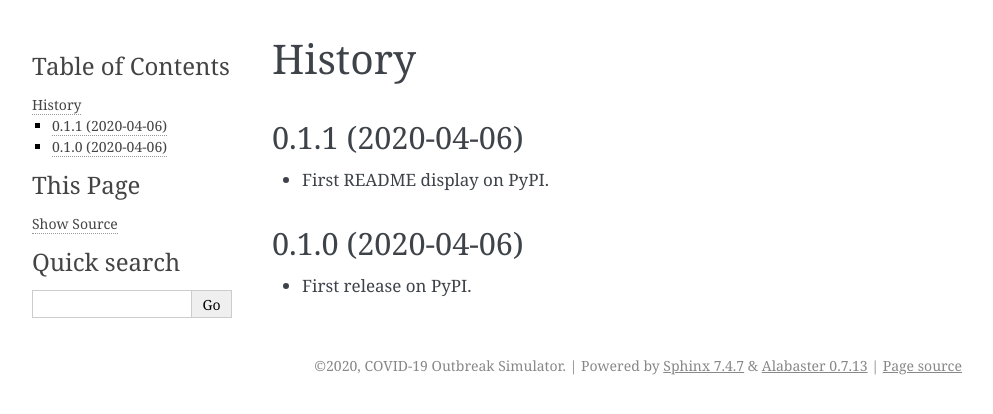
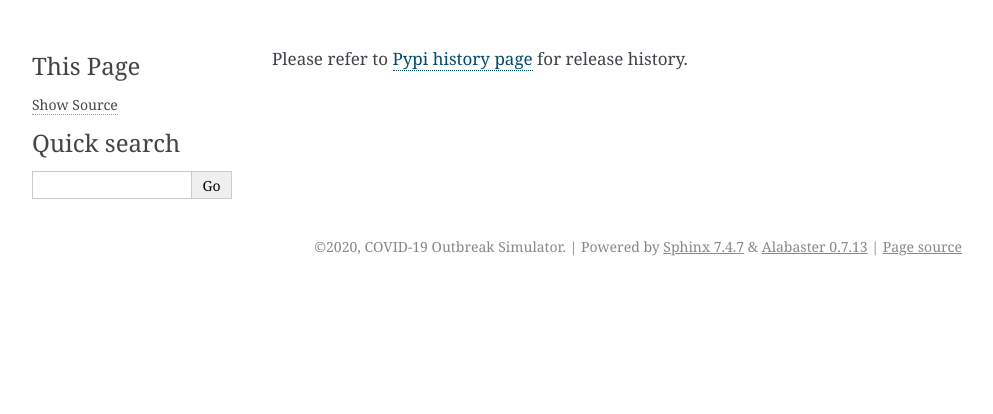
Before and after one commit to ictr/covid19-outbreak-simulator, a Sphinx documentation site: the page built from docs/history.md, in a window 1280 px wide. Shown: the top 414 px of the page, without its empty margins (148-1141 px from the left). Built offline with Sphinx 7.4.7, drawn with Linux system fonts in a browser that asks for light colours; pages that are not in the unit, such as notebooks, are missing from menus.

Commit message:
Update doc

```diff
--- a/HISTORY.rst
+++ /dev/null
@@ -1,14 +0,0 @@
-=======
-History
-=======
-
-
-0.1.1 (2020-04-06)
-------------------
-
-* First README display on PyPI.
-
-0.1.0 (2020-04-06)
-------------------
-
-* First release on PyPI.
--- a/docs/conf.py
+++ b/docs/conf.py
@@ -33,7 +33,7 @@ import covid19_outbreak_simulator
 
 # Add any Sphinx extension module names here, as strings. They can be
 # extensions coming with Sphinx (named 'sphinx.ext.*') or your custom ones.
-extensions = ['sphinx.ext.autodoc', 'sphinx.ext.viewcode']
+extensions = ['sphinx.ext.autodoc', 'sphinx.ext.viewcode', 'm2r']
 
 # Add any paths that contain templates here, relative to this directory.
 templates_path = ['_templates']
@@ -41,7 +41,7 @@ templates_path = ['_templates']
 # The suffix(es) of source filenames.
 # You can specify multiple suffix as a list of string:
 #
-# source_suffix = ['.rst', '.md']
+source_suffix = '.md'
 
 # source_parsers = {
 #     '.md': CommonMarkParser,
--- a/docs/contributing.rst
+++ /dev/null
@@ -1 +0,0 @@
-.. include:: ../CONTRIBUTING.rst
--- /dev/null
+++ b/docs/history.md
@@ -0,0 +1 @@
+Please refer to [Pypi history page](https://pypi.org/project/covid19-outbreak-simulator/#history) for release history.
--- a/docs/history.rst
+++ /dev/null
@@ -1 +0,0 @@
-.. include:: ../HISTORY.rst
```
Also changed, not shown: docs/contributing.md (renamed from CONTRIBUTING.rst, +8 -2 lines), docs/index.md (renamed from docs/index.rst, +1 -2 lines), docs/README.md (renamed from docs/readme.rst), docs/installation.md (renamed from docs/installation.rst), docs/usage.md (renamed from docs/usage.rst), 1 other file.
